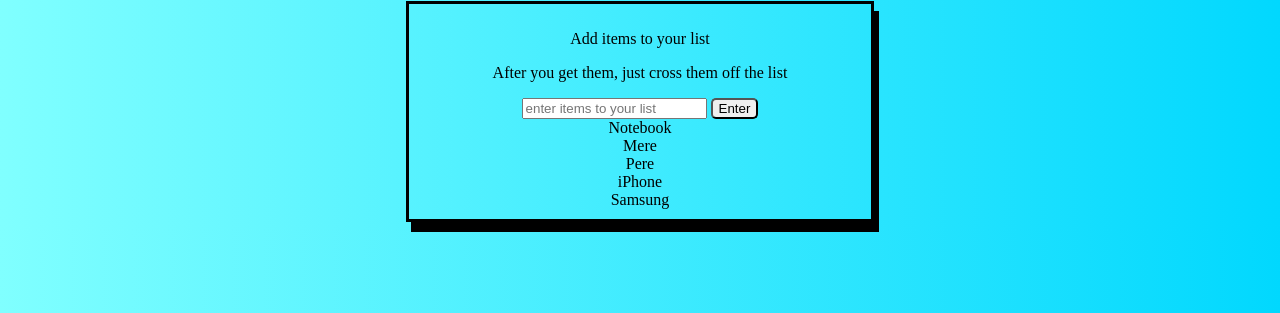
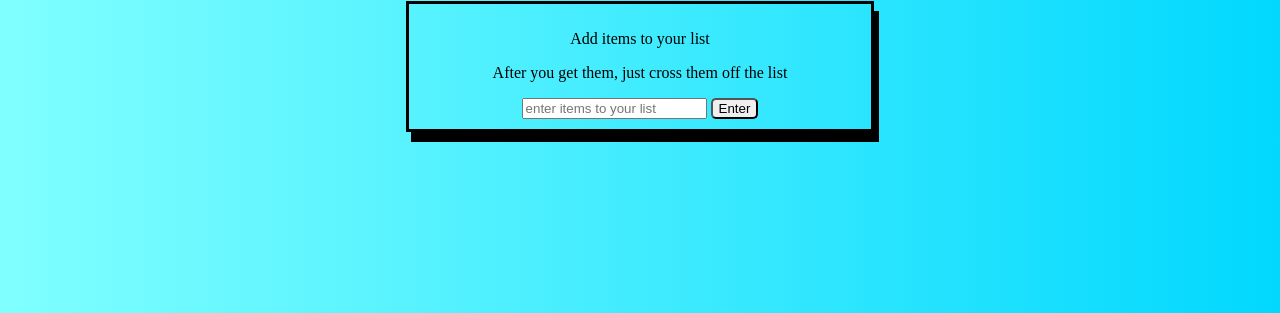
Before and after one commit to Miihh/Shopping-List, a plain HTML site: page index.html in a window 1280 px wide. Shown: the part 487-800 px from the top of the page. Drawn offline with Linux system fonts and the light colour scheme.

Commit message:
removed preset li

```diff
--- a/index.html
+++ b/index.html
@@ -18,11 +18,7 @@
             <input id="userinput" type="text" placeholder="enter items to your list">
             <button id="enter">Enter</button>
             <ul class="ulList">
-                <li>Notebook</li>
-                <li>Mere</li>
-                <li>Pere</li>
-                <li>iPhone</li>
-                <li>Samsung</li>
+
             </ul>
         </div>
 
```
